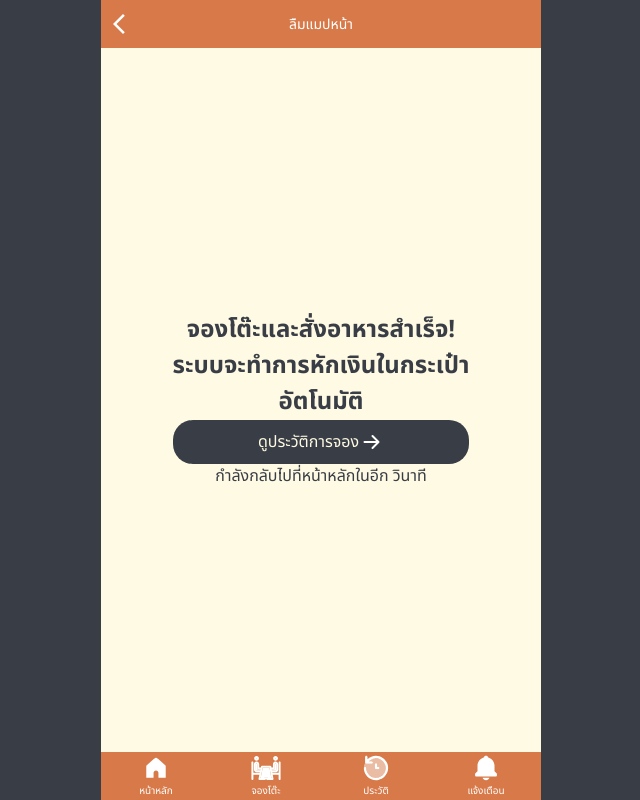
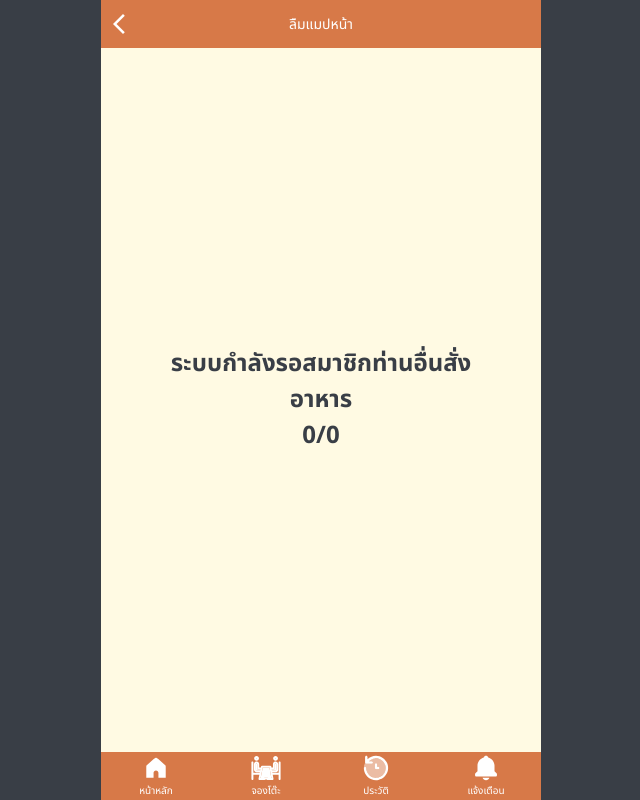
Before and after one commit to nsza521/softdevKMITL, a Next.js app in the folder frontend/: page /waitOthers in a window 1280 px wide. Shown: the whole page, without its empty margins (319-959 px from the left). Built offline with nearby package versions, Linux system fonts and the light colour scheme; no server answers.

Commit message:
fix api confirm reserve

```diff
--- a/frontend/app/orderMenuSummary/page.tsx
+++ b/frontend/app/orderMenuSummary/page.tsx
@@ -60,7 +60,7 @@ export default function OrderMenuSummaryPage() {
                 if (!res.ok) throw new Error("โหลดข้อมูลออเดอร์ไม่สำเร็จ")
 
                 const data = await res.json()
-                console.log("Order Data:", data)
+                // console.log("Order Data:", data)
 
                 const formattedOrder: Order = {
                     order_id: data.order_id,
--- a/frontend/app/waitOthers/page.tsx
+++ b/frontend/app/waitOthers/page.tsx
@@ -9,26 +9,40 @@ export default function WaitOthers() {
   const router = useRouter();
   const searchParams = useSearchParams();
   const reservation_id = searchParams.get("reservationId")  || "";
-  const [mode, setMode] = useState<1 | 2>(2);
+  const [mode, setMode] = useState<1 | 2>(1);
+  const [confirmed_paid_people, setConfirmed_paid_people] = useState<number>(0)
+  const [total_people, setTotal_people] = useState<number>(0)
 
   useEffect(() => {
     const token = localStorage.getItem("token")
     //polling ทุก 2 วินาที
     const interval = setInterval(async () => {
       try {
-        const res = await fetch(`http://localhost:8080/table/reservation/${reservation_id}/detail`, {
+        const res = await fetch(`http://localhost:8080/table/reservation/${reservation_id}/status`, {
             headers: {
             "Authorization": `Bearer ${token}`,
             "Content-Type": "application/json"
         }});
-        if (!res.ok) throw new Error("โหลดข้อมูลออเดอร์ไม่สำเร็จ")
+        if (!res.ok) throw new Error("โหลดข้อมูลการจองไม่สำเร็จ")
         const data = await res.json();
 
-        // console.log(data)
-        const reserve_status = data.reservation.status
-        // const
+        console.log(data)
+        const reserve_status = data.status_detail.reservation_status
+        setConfirmed_paid_people(data.status_detail.confirmed_paid_people)
+        setTotal_people(data.status_detail.total_people)
 
-        if (reserve_status === "completed") {
+        if (reserve_status === "paid") {
+          const confirm = await fetch(`http://localhost:8080/table/reservation/${reservation_id}/confirm`, {
+            method: "POST",
+            headers: {
+            "Authorization": `Bearer ${token}`,
+            "Content-Type": "application/json"
+          }});
+          if (!confirm.ok) throw new Error("คอนเฟิร์มการจองไม่สำเร็จ")
+
+          const confirm_resp = await confirm.json();
+          console.log(confirm_resp)
+
           setMode(2);
           clearInterval(interval); //หยุด polling ไม่จำเป็นต้องเรียกแล้ว
         }
@@ -43,7 +57,7 @@ export default function WaitOthers() {
   return (
     <div className={styles.container}>
       {mode === 1 ? (
-        <Mode1 />
+        <Mode1 confirmed_paid_people={confirmed_paid_people} total_people={total_people}/>
       ) : (
         <Mode2 />
       )}
@@ -51,11 +65,11 @@ export default function WaitOthers() {
   );
 }
 
-function Mode1() {
+function Mode1( { confirmed_paid_people, total_people }: { confirmed_paid_people: number, total_people: number } ) {
   return (
     <div className={styles.modeCon}>
       <h2>ระบบกำลังรอสมาชิกท่านอื่นสั่งอาหาร</h2>
-      <h2>{}/{}</h2>
+      <h2>{confirmed_paid_people}/{total_people}</h2>
     </div>
   );
 }
```
